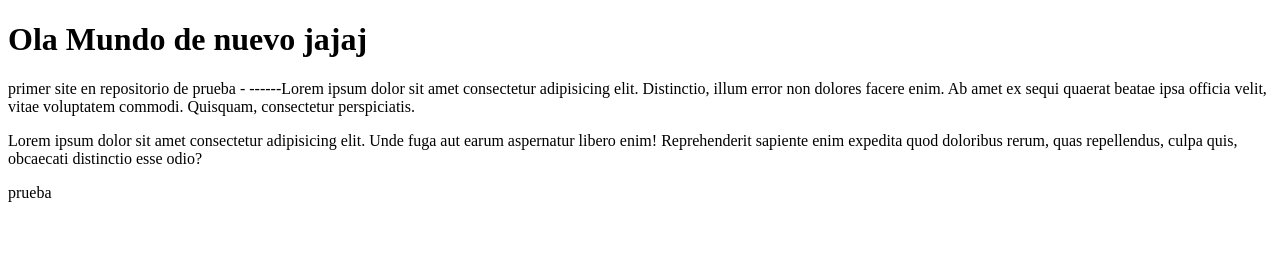
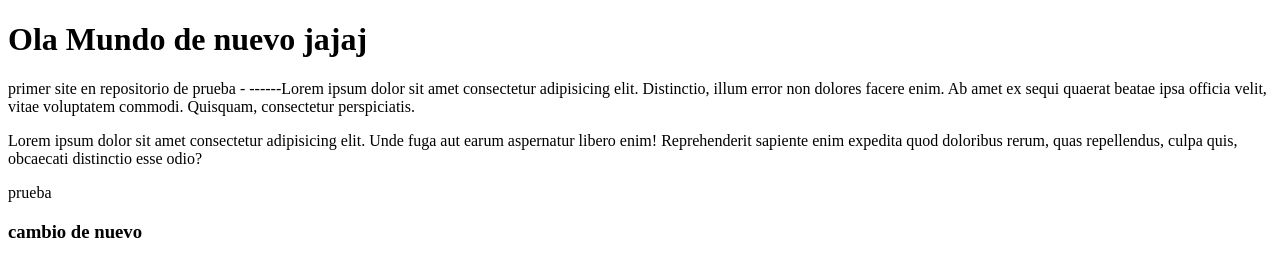
Before and after one commit to luiguy1987/Ola-Mundo2, a plain HTML site: page site-exemplo/index.html in a window 1280 px wide. Drawn offline with Linux system fonts and the light colour scheme.

Commit message:
nuevo cummit

```diff
--- a/site-exemplo/index.html
+++ b/site-exemplo/index.html
@@ -15,5 +15,7 @@
     <p>Lorem ipsum dolor sit amet consectetur adipisicing elit. Unde fuga aut earum aspernatur libero enim! Reprehenderit sapiente enim expedita quod doloribus rerum, quas repellendus, culpa quis, obcaecati distinctio esse odio?</p>
 
     <p>prueba</p>
+
+    <h3>cambio de nuevo</h3>
 </body>
 </html>
```
